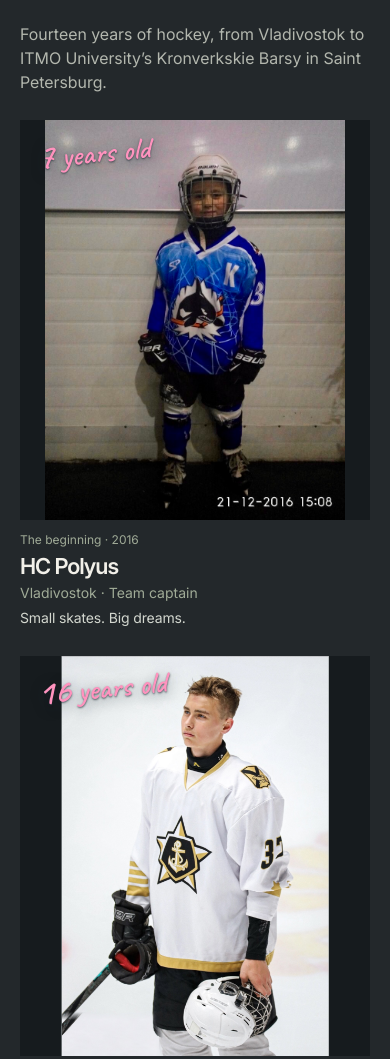
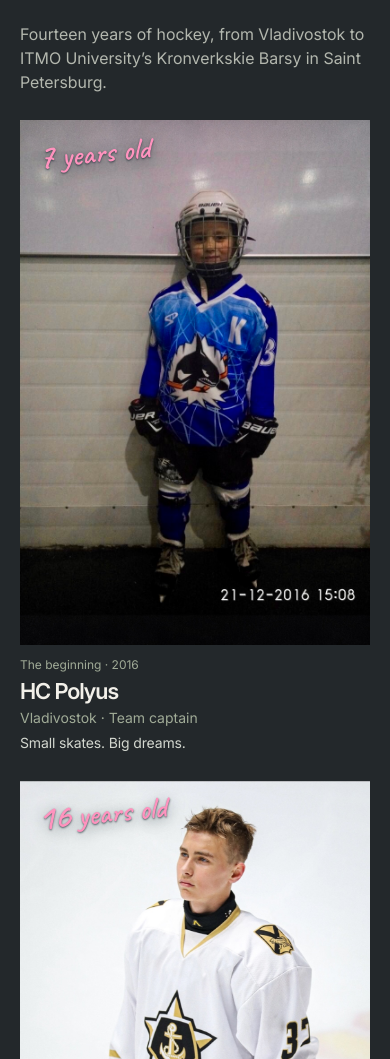
Before and after one commit to AntonShell7/anton-sheludko, a website: page public/index.html in a window 390 px wide. Shown: the part 5050-6109 px from the top of the page. Drawn offline with Linux system fonts and the light colour scheme.

Commit message:
Update Site source

```diff
--- a/public/index.html
+++ b/public/index.html
@@ -101,7 +101,8 @@
       <div class="photo-gallery">
         <figure class="gallery-item" data-reveal>
           <div class="photo-slot portrait-photo childhood-photo" data-photo-slot="childhood">
-            <img src="/images/anton-early-hockey.jpg" width="780" height="1040" loading="lazy" decoding="async" alt="Anton, age 7, in his blue HC Polyus jersey with a captain’s letter, helmet, gloves, and skates.">
+            <img class="childhood-background" src="/images/anton-early-hockey-extended.jpg" width="1024" height="1536" loading="lazy" decoding="async" alt="" aria-hidden="true">
+            <img class="childhood-original" src="/images/anton-early-hockey.jpg" width="780" height="1040" loading="lazy" decoding="async" alt="Anton, age 7, in his blue HC Polyus jersey with a captain’s letter, helmet, gloves, and skates.">
             <span class="photo-age"><strong>7</strong> years old</span>
           </div>
           <figcaption><p class="gallery-chapter">The beginning · 2016</p><h3>HC Polyus</h3><p class="gallery-team">Vladivostok · Team captain</p><p class="gallery-quote">Small skates. Big dreams.</p></figcaption>
--- a/public/styles.css
+++ b/public/styles.css
@@ -526,18 +526,20 @@ main:focus { outline:none; }
   .contact-links a,.contact-icon { transition:none; }
 }
 
-/* Equal-height photographs and compact captions keep each chapter together. */
+/* Full-size portraits keep their original 2:3 frames and compact captions. */
 #hockey { padding-block:100px; }
 #hockey .section-heading { gap:40px; margin-bottom:28px; }
 #hockey .section-heading .eyebrow { margin-bottom:10px; }
 #hockey h2 { font-size:clamp(36px,3.8vw,52px); }
 #hockey .section-description { max-width:420px; line-height:1.5; }
-.photo-gallery { --hockey-photo-height:clamp(210px,calc(100svh - 360px),420px); display:grid; grid-template-columns:repeat(3,minmax(0,1fr)); gap:24px; }
+.photo-gallery { display:grid; grid-template-columns:repeat(3,minmax(0,1fr)); gap:28px; }
 .gallery-item { min-width:0; }
-.portrait-photo { width:100%; aspect-ratio:4/5; max-height:var(--hockey-photo-height); background:#161b1e; }
-.childhood-photo>img { position:absolute; inset:0; width:100%; height:100%; object-fit:contain; object-position:center; }
+.portrait-photo { width:100%; aspect-ratio:2/3; background:#161b1e; }
+.childhood-photo>img { position:absolute; inset:0; width:100%; height:100%; object-fit:cover; object-position:center; }
+/* Only the narrow outer strips are generated; the person stays in the original photo. */
+.childhood-photo>.childhood-original { top:5.555556%; bottom:5.555556%; height:88.888889%; object-fit:contain; -webkit-mask-image:linear-gradient(transparent,#000 2px,#000 calc(100% - 2px),transparent); mask-image:linear-gradient(transparent,#000 2px,#000 calc(100% - 2px),transparent); }
 /* The original portrait and its small restored corner scale together. */
-.hockey-portrait-frame { position:absolute; left:50%; top:0; width:auto; height:100%; aspect-ratio:2/3; transform:translateX(-50%); overflow:hidden; background:#dae0df; }
+.hockey-portrait-frame { position:absolute; inset:0; width:100%; height:100%; overflow:hidden; background:#dae0df; }
 .memory-photo img { width:100%; height:auto; max-width:none; object-fit:initial; transform:translateY(-15.32%); filter:none; }
 .memory-photo .portrait-repair { height:100%; object-fit:cover; transform:none; }
 .ice-photo>img { position:absolute; inset:0; object-position:center; filter:brightness(.85); }
@@ -554,8 +556,11 @@ main:focus { outline:none; }
 .hockey-bottom { display:flex; align-items:center; flex-wrap:wrap; gap:8px 24px; margin-top:24px; padding-top:12px; border-top:1px solid var(--border); }
 .hockey-bottom p { font-size:12px; color:var(--muted); }
 .hockey-bottom>a { margin-left:auto; }
-@media(min-width:760px) and (max-width:1000px) {
-  .photo-gallery { gap:16px; }
+@media(min-width:1001px) and (max-width:1100px) {
+  .photo-gallery { gap:22px; }
+}
+@media(min-width:601px) and (max-width:1000px) {
+  .photo-gallery { gap:18px; }
   #hockey .section-heading { gap:28px; }
   #hockey .section-description { max-width:320px; }
   .photo-gallery .photo-age { left:12px; top:18px; font-size:26px; }
@@ -564,9 +569,11 @@ main:focus { outline:none; }
   #hockey { padding-block:80px; }
   #hockey .section-heading { flex-direction:column; align-items:flex-start; gap:16px; margin-bottom:24px; }
   #hockey .section-description { max-width:440px; }
-  .photo-gallery { --hockey-photo-height:clamp(210px,calc(100svh - 270px),400px); grid-template-columns:1fr; gap:28px; }
-  .gallery-item { width:100%; max-width:440px; margin-inline:auto; }
+  .hockey-bottom { align-items:baseline; }
+}
+@media(max-width:600px) {
+  .photo-gallery { grid-template-columns:1fr; gap:28px; }
+  .gallery-item { width:100%; }
   .gallery-item h3 { font-size:22px; }
   .photo-gallery .photo-age { left:18px; top:20px; font-size:30px; }
-  .hockey-bottom { align-items:baseline; }
 }
--- a/scripts/build.mjs
+++ b/scripts/build.mjs
@@ -19,6 +19,7 @@ const assetFiles = {
   "/images/anton-off-duty.jpg": ["images/anton-off-duty.jpg", "image/jpeg", "base64"],
   "/images/anton-new-chapter.jpg": ["images/anton-new-chapter.jpg", "image/jpeg", "base64"],
   "/images/anton-early-hockey.jpg": ["images/anton-early-hockey.jpg", "image/jpeg", "base64"],
+  "/images/anton-early-hockey-extended.jpg": ["images/anton-early-hockey-extended.jpg", "image/jpeg", "base64"],
   "/images/anton-hockey-portrait.jpg": ["images/anton-hockey-portrait.jpg", "image/jpeg", "base64"],
   "/images/anton-hockey-action.jpg": ["images/anton-hockey-action.jpg", "image/jpeg", "base64"],
   "/images/anton-hockey-action-clean.jpg": ["images/anton-hockey-action-clean.jpg", "image/jpeg", "base64"],
```
Also changed, not shown: public/images/anton-early-hockey-extended.jpg (added), 1 other file.
